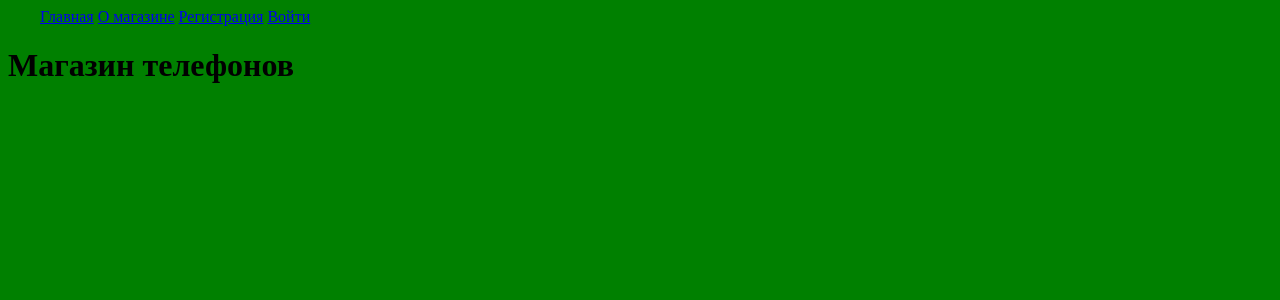
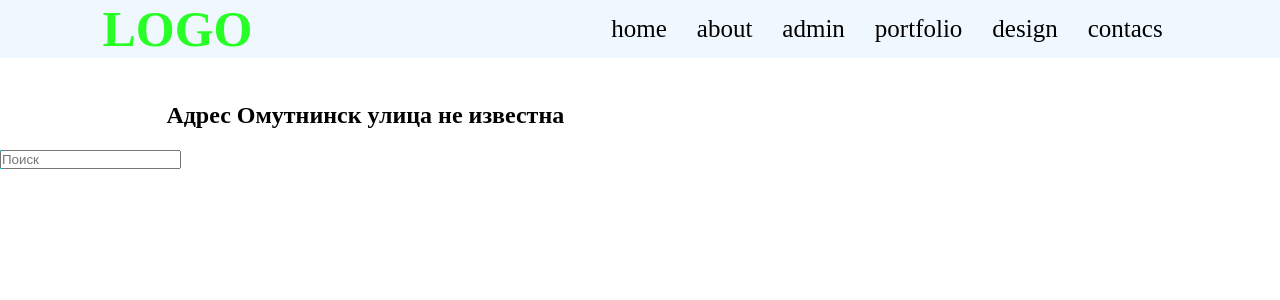
Before and after one commit to PingWinCheck/first_git, a Django app: page /about/ in a window 1280 px wide. Shown: the top 300 px of the page. Run offline with Django 4.2, Linux system fonts and the light colour scheme.

Commit message:
Создан шаблон главной страницы, добавлен поиск по сайту, подключен фронт

```diff
--- a/DJ/DJ/urls.py
+++ b/DJ/DJ/urls.py
@@ -24,11 +24,14 @@ from shop.views import *
 
 urlpatterns = [
     path('admin/', admin.site.urls),
+    path('dvd/', dvd, name='dvd'),
     path('', index, name='index'),
     path('shop/<slug:slug>/', desc),
     path('about/', about, name='about'),
     path('register/', reg, name='reg'),
     path('enter/', enter, name='enter'),
+
+    path('dvd/shop/<slug:slug>/', desc_dvd, name='desc'),
 ]
 urlpatterns += static(settings.MEDIA_URL, document_root=settings.MEDIA_ROOT)
 handler404 = PageNotFound
--- a/DJ/shop/admin.py
+++ b/DJ/shop/admin.py
@@ -8,7 +8,7 @@ class MobileAdmin(admin.ModelAdmin):
     list_display = ('firm', 'name', 'price', 'quantity', 'photo')
     list_display_links = ('firm', 'name')
     list_editable = ('price', 'quantity')
-    search_fields = ('name',)
+    search_fields = ('name', 'firm__name')
     list_filter = ('firm',)
 
 admin.site.register(Mobile, MobileAdmin)
--- /dev/null
+++ b/DJ/shop/static/shop/css/style_dvd.css
@@ -0,0 +1,94 @@
+.cart {
+    display: inline-block;
+    width: 200px;
+    vertical-align: top;
+    border: 1px;
+    border-style: solid;
+    border-color: #16161680;
+}
+button {
+    background-color: orange;
+    cursor: pointer;
+}
+
+* {
+    margin: 0;
+    padding: 0;
+    list-style: none;
+    text-decoration: none;
+    /* box-sizing: border-box; */
+}
+
+.maiin {
+    /* margin-top: 53px; */
+    display: inline-block;
+    width: 85%;
+    margin-left: 13%;
+    margin-top: 8%;
+}
+
+
+header {
+    /* visibility: hidden; */
+    position: fixed;
+    top: 0;
+    left: 0;
+    right: 0;
+    display: flex;
+    justify-content: space-between;
+    align-items: center;
+    padding: 0 8%;
+    background-color: aliceblue;
+}
+
+header .logo {
+    font-size: 50px;
+    color: #27ff27;
+    font-weight: 900;
+    transition: 0.2s;
+
+}
+
+header .logo:hover {
+    transform: scale(1.2);
+}
+
+header nav ul li {
+    position:relative;
+    float: left;
+}
+
+header nav ul li a {
+    padding: 15px;
+    display: block;
+    color: black;
+    font-size: 25px;
+
+
+}
+
+header nav ul li a:hover {
+    transform: scale(1.2);
+    background-color: black;
+    color: aliceblue;
+}
+
+header nav ul li ul {
+    position: absolute;
+    top: 0;
+    width: 180px;
+    background-color: aliceblue;
+}
+.backmenu {
+    margin-top: 150px;
+    position:fixed;
+    display: inline-block;
+    color: #000000;
+    width: 10%;
+    background-color: aqua;
+    vertical-align: top;
+}
+
+.warning {
+    color: red;
+}
--- a/DJ/shop/static/shop/css/styles.css
+++ b/DJ/shop/static/shop/css/styles.css
@@ -1,5 +1,5 @@
 body {
-    background: green;
+    background: #EE00FF;
 }
 
 
@@ -9,3 +9,10 @@ body {
     max-width: 1200px;
     margin: 0 auto;
 }
+
+.page {
+    max-width: 100px;
+
+    margin-left: auto;
+    margin-right: auto;
+}
--- a/DJ/shop/views.py
+++ b/DJ/shop/views.py
@@ -10,7 +10,7 @@ def menu_func() -> list[dict[str, str]]:
         {'name': 'Главная', 'url': 'index'},
         {'name': 'О магазине', 'url': 'about'},
         {'name': 'Регистрация', 'url': 'reg'},
-        {'name': 'Войти', 'url': 'enter'},
+        {'name': 'Войти', 'url': 'dvd'},
     ]
     return menu
 
@@ -43,5 +43,22 @@ def enter(request):
 
 def desc(request, slug):
     rdb = Mobile.objects.get(slug=slug)
+    return render(request, 'descriptions.html', {'data': rdb, 'name': rdb.name})
 
-    return render(request, 'descriptions.html', {'data': rdb, 'name': rdb.name})
+
+def dvd(request):
+    mobile = Mobile.objects.all().order_by('-quantity')
+    if request.GET:
+        name = request.GET['find']
+        mobile = mobile.filter(firm__name__icontains=name) | mobile.filter(name__icontains=name)
+    context = {
+        'title': 'Телефоны',
+        'mobiles': mobile,
+    }
+    return render(request, 'telephone.html', context=context)
+
+def desc_dvd(request, slug):
+    context = {
+        'mobile': Mobile.objects.get(slug=slug)
+    }
+    return render(request, 'desc.html', context=context)
--- a/DJ/templates/about.html
+++ b/DJ/templates/about.html
@@ -1,3 +1,4 @@
-{% extends 'base.html' %}
-
-ss
+{% extends 'dvd.html' %}
+{% block content %}
+    <h2>Адрес Омутнинск улица не известна</h2>
+{% endblock %}
--- a/DJ/templates/base.html
+++ b/DJ/templates/base.html
@@ -8,6 +8,15 @@
     <title>{{title}}</title>
 </head>
 <body>
+<div class="page">
+    ss
+    <br>
+    <br>
+    <br>
+    <br>
+    dd
+</div>
+
 <div class="container">
     {% for m in menu %}
         <a href="{% url m.url %}">{{m.name}}</a>
--- /dev/null
+++ b/DJ/templates/dvd.html
@@ -0,0 +1,38 @@
+<!DOCTYPE html>
+{% load static %}
+<html lang="en">
+<head>
+    <meta charset="UTF-8">
+    <meta name="viewport" content="width=device-width, initial-scale=1.0">
+    <title>{{title}}</title>
+    <link rel="stylesheet" href="/static/shop/css/style_dvd.css">
+</head>
+<body>
+   <header>
+        <a href="{% url 'dvd' %}" class="logo">LOGO</a>
+        <nav>
+            <ul>
+                <li><a href="{% url 'dvd' %}">home</a></li>
+                <li><a href="{% url 'about' %}">about</a></li>
+                <li><a href="/admin">admin</a></li>
+
+                <li><a href="#">portfolio</a></li>
+
+                <li><a href="#">design</a></li>
+                <li><a href="#">contacs</a></li>
+            </ul>
+        </nav>
+   </header>
+
+   <div class="backmenu">
+        <form action="{% url 'dvd' %}" method="">
+            <input type="text" name="find" placeholder="Поиск">
+        </form>
+
+   </div>
+    <div class="maiin">
+        {% block content%}
+        {% endblock %}
+    </div>
+</body>
+</html>
```
Also changed, not shown: DJ/shop/models.py (+10 -2 lines), DJ/templates/desc.html (added, +11 -0 lines), DJ/templates/telephone.html (added, +20 -0 lines), DJ/db.sqlite3, DJ/media/huawei.webp (added), DJ/media/mi9t.jpg (added), DJ/media/motog9.jpg (added).
